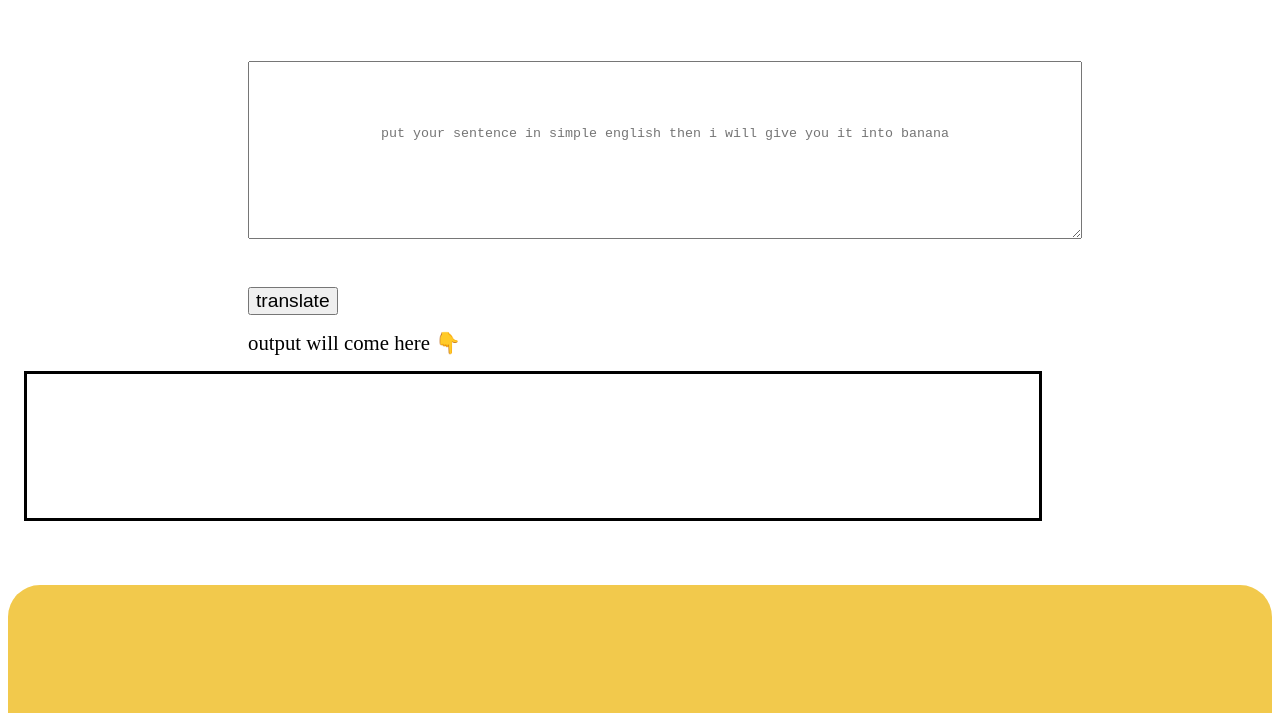
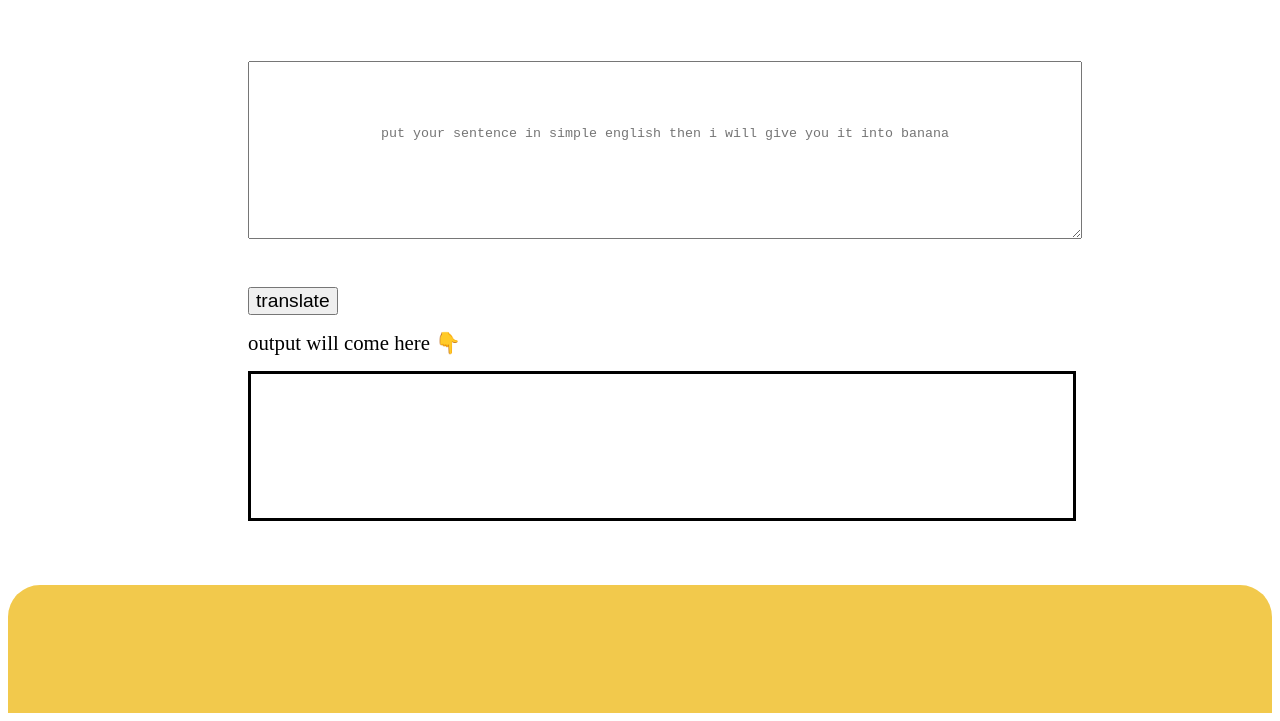
Before and after one commit to omkarpatke/talkBananaJSAPP, a plain HTML site: page index.html in a window 1280 px wide. Shown: the part 166-887 px from the top of the page. Drawn offline with Linux system fonts and the light colour scheme.

Commit message:
add : css

```diff
--- a/index.html
+++ b/index.html
@@ -11,13 +11,14 @@
         textarea {
             padding: 2rem;
             height: 10vh;
-            width: 75%;
+            width: 50%;
             margin-top: 0%;
         }
 
         #output {
             margin: 1rem;
-            width: 75%;
+            margin-left: 15rem;
+            width: 60%;
             height: 10vh;
             padding: 2rem;
             border: solid black;
```
